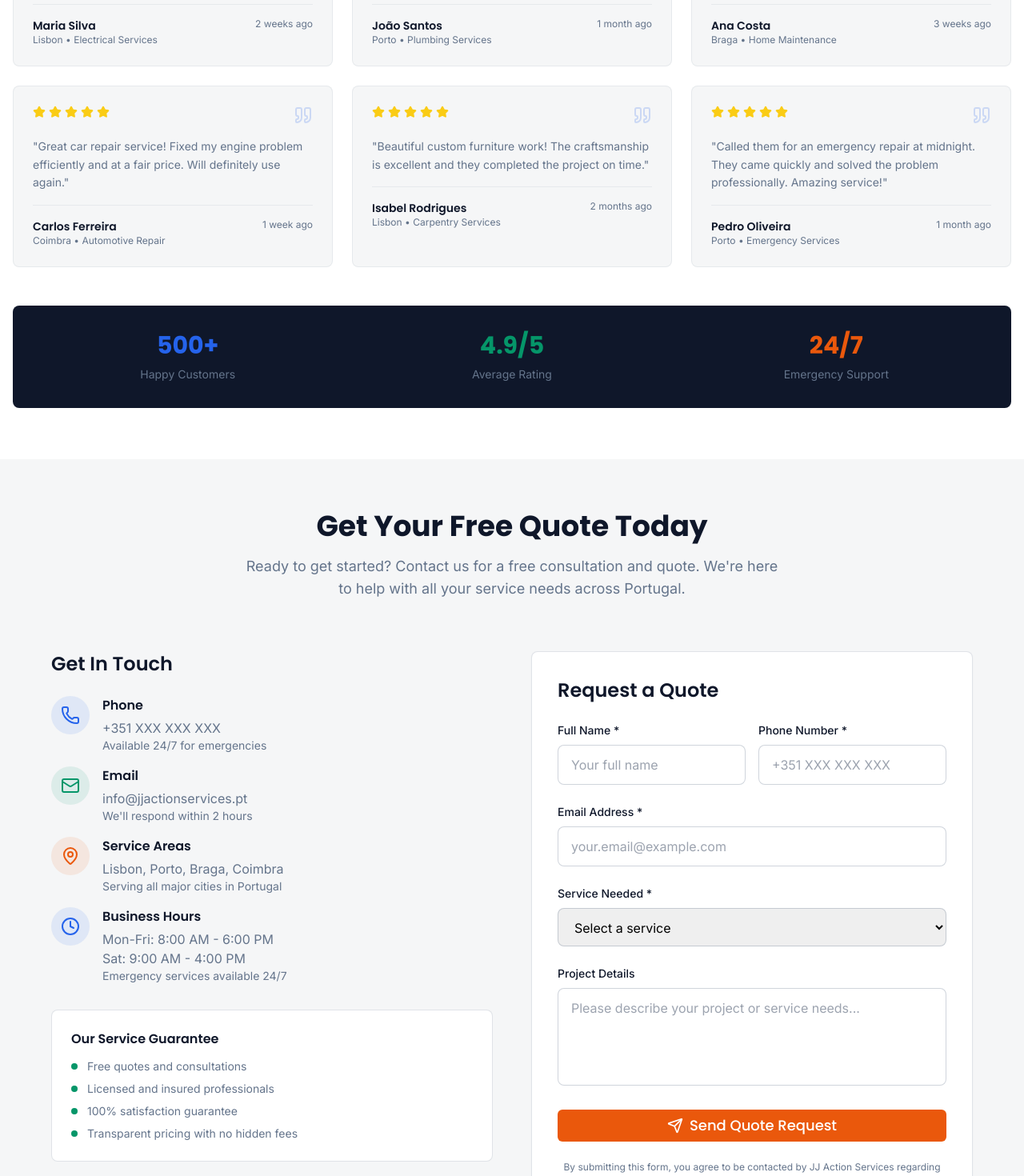
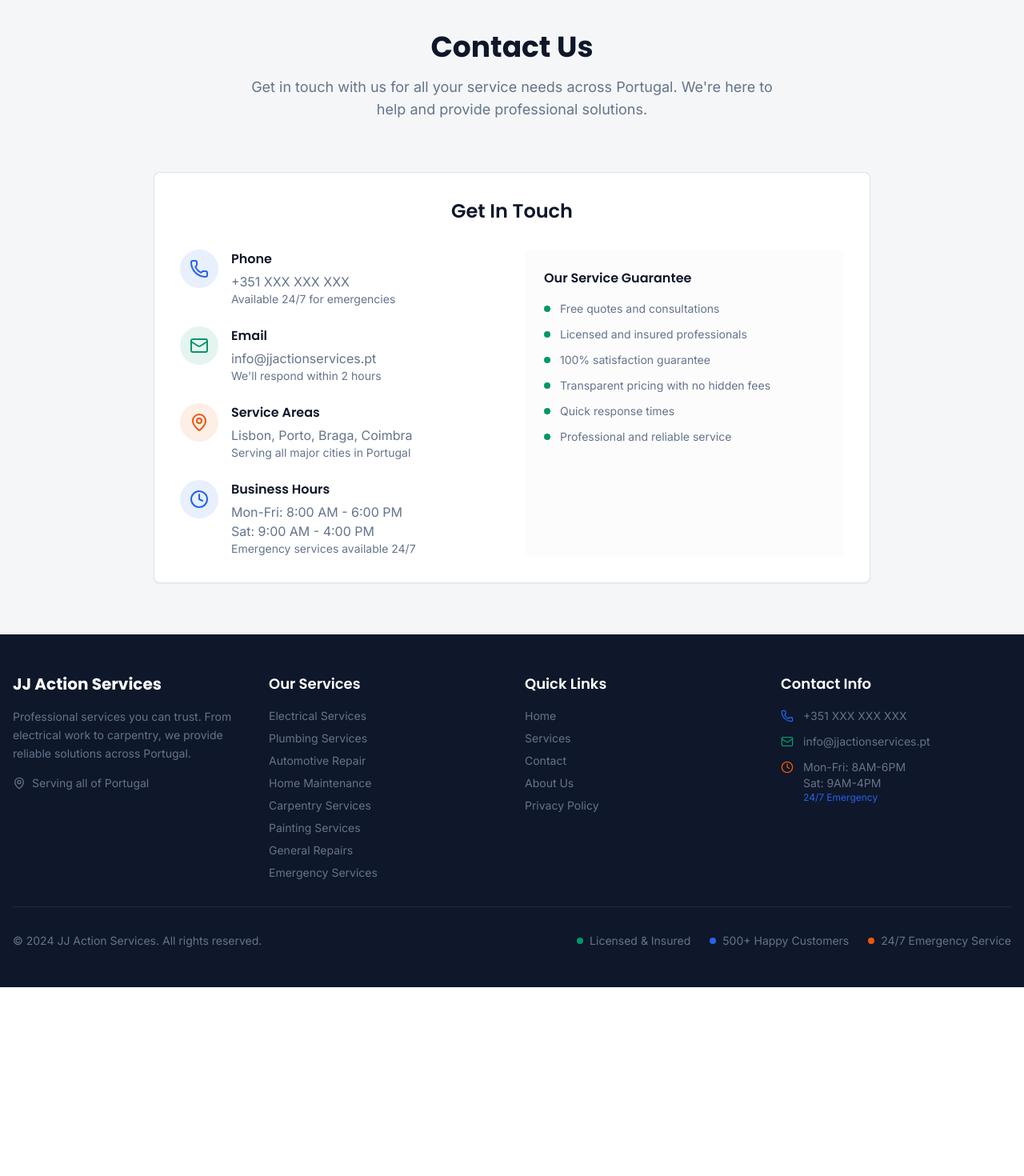
Before and after one commit to abhijith-ms/jj-action-service, a React (Vite) app: page / in a window 1280 px wide. Shown: the part 2819-4289 px from the top of the page at 80% size. After the commit the page ends 4053 px from the top, so only its background shows below. Built offline with nearby package versions, Linux system fonts and the light colour scheme.

Commit message:
Update website: remove testimonials, simplify contact, add housekeeping service

```diff
--- a/src/App.tsx
+++ b/src/App.tsx
@@ -1,7 +1,6 @@
 import Header from "@/components/Header"
 import Hero from "@/components/Hero"
 import Services from "@/components/Services"
-import Testimonials from "@/components/Testimonials"
 import Contact from "@/components/Contact"
 import Footer from "@/components/Footer"
 
@@ -11,7 +10,6 @@ function App() {
       <Header />
       <Hero />
       <Services />
-      <Testimonials />
       <Contact />
       <Footer />
     </div>
--- a/src/components/Contact.tsx
+++ b/src/components/Contact.tsx
@@ -1,59 +1,28 @@
-import { useState } from "react"
-import { Phone, Mail, MapPin, Clock, Send } from "lucide-react"
-import { Button } from "@/components/ui/button"
+import { Phone, Mail, MapPin, Clock } from "lucide-react"
 
 export default function Contact() {
-  const [formData, setFormData] = useState({
-    name: '',
-    email: '',
-    phone: '',
-    service: '',
-    message: ''
-  })
-
-  const handleInputChange = (e: React.ChangeEvent<HTMLInputElement | HTMLTextAreaElement | HTMLSelectElement>) => {
-    setFormData({
-      ...formData,
-      [e.target.name]: e.target.value
-    })
-  }
-
-  const handleSubmit = (e: React.FormEvent) => {
-    e.preventDefault()
-    // Handle form submission here
-    console.log('Form submitted:', formData)
-    // Reset form
-    setFormData({
-      name: '',
-      email: '',
-      phone: '',
-      service: '',
-      message: ''
-    })
-  }
 
   return (
     <section id="contact" className="bg-light-gray py-16">
       <div className="container mx-auto px-4">
         <div className="text-center mb-16">
           <h2 className="text-3xl sm:text-4xl font-bold font-heading text-navy mb-4">
-            Get Your Free Quote Today
+            Contact Us
           </h2>
           <p className="text-lg font-body text-cool-gray max-w-2xl mx-auto">
-            Ready to get started? Contact us for a free consultation and quote.
-            We're here to help with all your service needs across Portugal.
+            Get in touch with us for all your service needs across Portugal.
+            We're here to help and provide professional solutions.
           </p>
         </div>
 
-        <div className="grid grid-cols-1 lg:grid-cols-2 gap-12 max-w-6xl mx-auto">
-          {/* Contact Information */}
-          <div className="space-y-8">
-            <div>
-              <h3 className="text-2xl font-semibold font-heading text-navy mb-6">
+        <div className="max-w-4xl mx-auto">
+          <div className="bg-white rounded-lg p-8 shadow-sm border border-cool-gray/20">
+            <h3 className="text-2xl font-semibold font-heading text-navy mb-8 text-center">
               Get In Touch
             </h3>
 
-              <div className="space-y-4">
+            <div className="grid grid-cols-1 md:grid-cols-2 gap-8">
+              <div className="space-y-6">
                 <div className="flex items-start space-x-4">
                   <div className="w-12 h-12 bg-primary/10 rounded-full flex items-center justify-center flex-shrink-0">
                     <Phone className="w-6 h-6 text-primary" />
@@ -99,12 +68,10 @@ export default function Contact() {
                   </div>
                 </div>
               </div>
-            </div>
 
-            {/* Service Guarantee */}
-            <div className="bg-white rounded-lg p-6 border border-cool-gray/20">
-              <h4 className="font-semibold font-heading text-navy mb-3">Our Service Guarantee</h4>
-              <ul className="space-y-2 text-sm font-body text-cool-gray">
+              <div className="bg-light-gray/30 rounded-lg p-6">
+                <h4 className="font-semibold font-heading text-navy mb-4">Our Service Guarantee</h4>
+                <ul className="space-y-3 text-sm font-body text-cool-gray">
                   <li className="flex items-center">
                     <div className="w-2 h-2 bg-emerald rounded-full mr-3"></div>
                     Free quotes and consultations
@@ -121,117 +88,17 @@ export default function Contact() {
                     <div className="w-2 h-2 bg-emerald rounded-full mr-3"></div>
                     Transparent pricing with no hidden fees
                   </li>
+                  <li className="flex items-center">
+                    <div className="w-2 h-2 bg-emerald rounded-full mr-3"></div>
+                    Quick response times
+                  </li>
+                  <li className="flex items-center">
+                    <div className="w-2 h-2 bg-emerald rounded-full mr-3"></div>
+                    Professional and reliable service
+                  </li>
                 </ul>
               </div>
             </div>
-
-          {/* Contact Form */}
-          <div className="bg-white rounded-lg p-8 shadow-sm border border-cool-gray/20">
-            <h3 className="text-2xl font-semibold font-heading text-navy mb-6">
-              Request a Quote
-            </h3>
-
-            <form onSubmit={handleSubmit} className="space-y-6">
-              <div className="grid grid-cols-1 sm:grid-cols-2 gap-4">
-                <div>
-                  <label htmlFor="name" className="block text-sm font-medium font-body text-navy mb-2">
-                    Full Name *
-                  </label>
-                  <input
-                    type="text"
-                    id="name"
-                    name="name"
-                    value={formData.name}
-                    onChange={handleInputChange}
-                    required
-                    className="w-full px-4 py-3 border border-cool-gray/30 rounded-lg focus:ring-2 focus:ring-primary focus:border-transparent font-body"
-                    placeholder="Your full name"
-                  />
-                </div>
-                <div>
-                  <label htmlFor="phone" className="block text-sm font-medium font-body text-navy mb-2">
-                    Phone Number *
-                  </label>
-                  <input
-                    type="tel"
-                    id="phone"
-                    name="phone"
-                    value={formData.phone}
-                    onChange={handleInputChange}
-                    required
-                    className="w-full px-4 py-3 border border-cool-gray/30 rounded-lg focus:ring-2 focus:ring-primary focus:border-transparent font-body"
-                    placeholder="+351 XXX XXX XXX"
-                  />
-                </div>
-              </div>
-
-              <div>
-                <label htmlFor="email" className="block text-sm font-medium font-body text-navy mb-2">
-                  Email Address *
-                </label>
-                <input
-                  type="email"
-                  id="email"
-                  name="email"
-                  value={formData.email}
-                  onChange={handleInputChange}
-                  required
-                  className="w-full px-4 py-3 border border-cool-gray/30 rounded-lg focus:ring-2 focus:ring-primary focus:border-transparent font-body"
-                  placeholder="your.email@example.com"
-                />
-              </div>
-
-              <div>
-                <label htmlFor="service" className="block text-sm font-medium font-body text-navy mb-2">
-                  Service Needed *
-                </label>
-                <select
-                  id="service"
-                  name="service"
-                  value={formData.service}
-                  onChange={handleInputChange}
-                  required
-                  className="w-full px-4 py-3 border border-cool-gray/30 rounded-lg focus:ring-2 focus:ring-primary focus:border-transparent font-body"
-                >
-                  <option value="">Select a service</option>
-                  <option value="electrical">Electrical Services</option>
-                  <option value="plumbing">Plumbing Services</option>
-                  <option value="automotive">Automotive Repair</option>
-                  <option value="home-maintenance">Home Maintenance</option>
-                  <option value="carpentry">Carpentry Services</option>
-                  <option value="painting">Painting Services</option>
-                  <option value="general-repairs">General Repairs</option>
-                  <option value="emergency">Emergency Services</option>
-                </select>
-              </div>
-
-              <div>
-                <label htmlFor="message" className="block text-sm font-medium font-body text-navy mb-2">
-                  Project Details
-                </label>
-                <textarea
-                  id="message"
-                  name="message"
-                  value={formData.message}
-                  onChange={handleInputChange}
-                  rows={4}
-                  className="w-full px-4 py-3 border border-cool-gray/30 rounded-lg focus:ring-2 focus:ring-primary focus:border-transparent font-body resize-none"
-                  placeholder="Please describe your project or service needs..."
-                ></textarea>
-              </div>
-
-              <Button
-                type="submit"
-                className="w-full bg-terracotta hover:bg-terracotta-600 text-white font-accent font-medium py-3 text-lg"
-              >
-                <Send className="w-5 h-5 mr-2" />
-                Send Quote Request
-              </Button>
-
-              <p className="text-xs font-body text-cool-gray text-center">
-                By submitting this form, you agree to be contacted by JJ Action Services regarding your service request.
-              </p>
-            </form>
           </div>
         </div>
       </div>
--- a/src/components/Services.tsx
+++ b/src/components/Services.tsx
@@ -6,7 +6,8 @@ import {
   Home,
   Paintbrush,
   Hammer,
-  Shield
+  Shield,
+  Sparkles
 } from "lucide-react"
 
 const services = [
@@ -51,6 +52,12 @@ const services = [
     title: "General Repairs",
     description: "Versatile repair services for various household and commercial needs.",
     features: ["Appliance Repair", "Fixture Installation", "Door & Window Repair", "General Maintenance"]
+  },
+  {
+    icon: Sparkles,
+    title: "House Keeping/Cleaning",
+    description: "Professional cleaning services for homes and offices to maintain a spotless environment.",
+    features: ["Deep Cleaning", "Regular Maintenance", "Office Cleaning", "Move-in/Move-out"]
   },
   {
     icon: Shield,
```
Also changed, not shown: 1 other file (tests, documents, lock files or other folders). Lines whose indentation alone changed are shown as unchanged.
